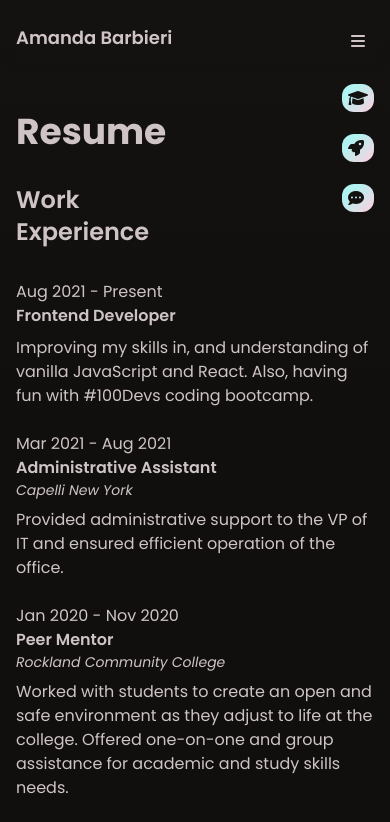
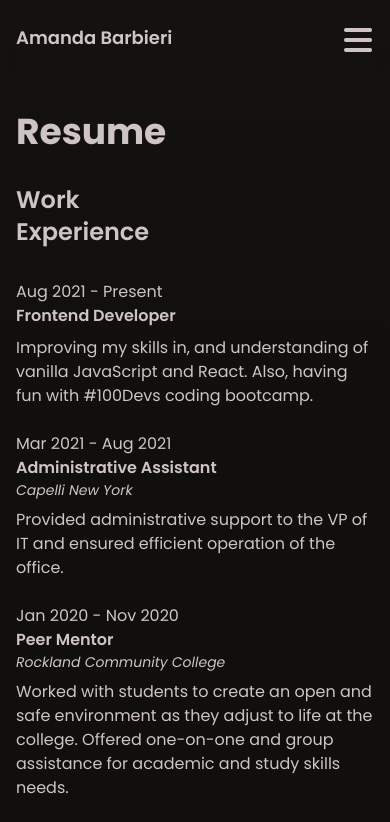
Before and after one commit to aobarbieri/website, a website: page resume.html in a window 390 px wide. Shown: the top 822 px of the page. Drawn offline with nearby package versions, Linux system fonts and the light colour scheme.

Commit message:
fix: Hamburger menu toggle icons

```diff
--- a/resume.html
+++ b/resume.html
@@ -34,25 +34,26 @@
 					<li>
 						<a href="resume.html">Resume</a></li>
 					<li class="mx-5">
-						<a class="navWorkLink" href="index.html#work">Work</a></li>
+						<a class="navWorkLink" href="./index.html#work">Work</a></li>
 					<li>
-						<a class="navContactLink" href="index.html#contact">Contact</a></li>
+						<a class="navContactLink" href="./index.html#contact">Contact</a></li>
 				</ul>
 
 				<!-- Mobile -->
 				<section class="navbar__mobile">
 					<button class="menu-btn" >
-						<i class="fa-solid fa-bars"></i>
+						<i id='iconMenu' class="fa-2x fa-solid fa-bars"></i>
 					</button>
 
-					<section class="mobile">
+					<!-- Dropdown menu (toggle) -->
+					<section id='activeList' class="hidden">
 						<a href="./resume.html"
 							><i class="fa-solid fa-graduation-cap link-icon rounded-xl "></i></a
 						>
-						<a class="workLink" href="index.html#work"
+						<a class="workLink" href="./index.html#work"
 							><i class="fa-solid fa-rocket link-icon rounded-xl"></i></a
 							>
-						<a class="contactLink" href="index.html#contact"
+						<a class="contactLink" href="./index.html#contact"
 							><i class="fa-solid fa-comment-dots link-icon rounded-xl"></i></a
 						>
 					</section>
@@ -193,7 +194,7 @@
 		</footer>
 
 		<script>
-			ScrollReveal().reveal('.headline', { duration: 3000 });
+			ScrollReveal().reveal('.headline', { duration: 1000 });
 		</script>
 	</body>
 </html>
--- a/styles/_navbar.css
+++ b/styles/_navbar.css
@@ -20,7 +20,7 @@
     padding : 1.5rem 1rem;
 
     display           : grid;
-    grid-template-rows: 60px repeat(3, 40px);
+    grid-template-rows: 60px repeat(3, 50px);
     cursor            : pointer;
 }
 
@@ -28,10 +28,10 @@
 
 /* Mobile Items */
 .menu-btn {
-    background : unset;
-    border     : unset;
-    align-self : flex-start;
-    padding-top: .375rem;
+    background: unset;
+    border    : unset;
+    align-self: flex-start;
+    width     : 32px;
 }
 
 .mobile {
```
Also changed, not shown: index.html (+1 -1 lines).
